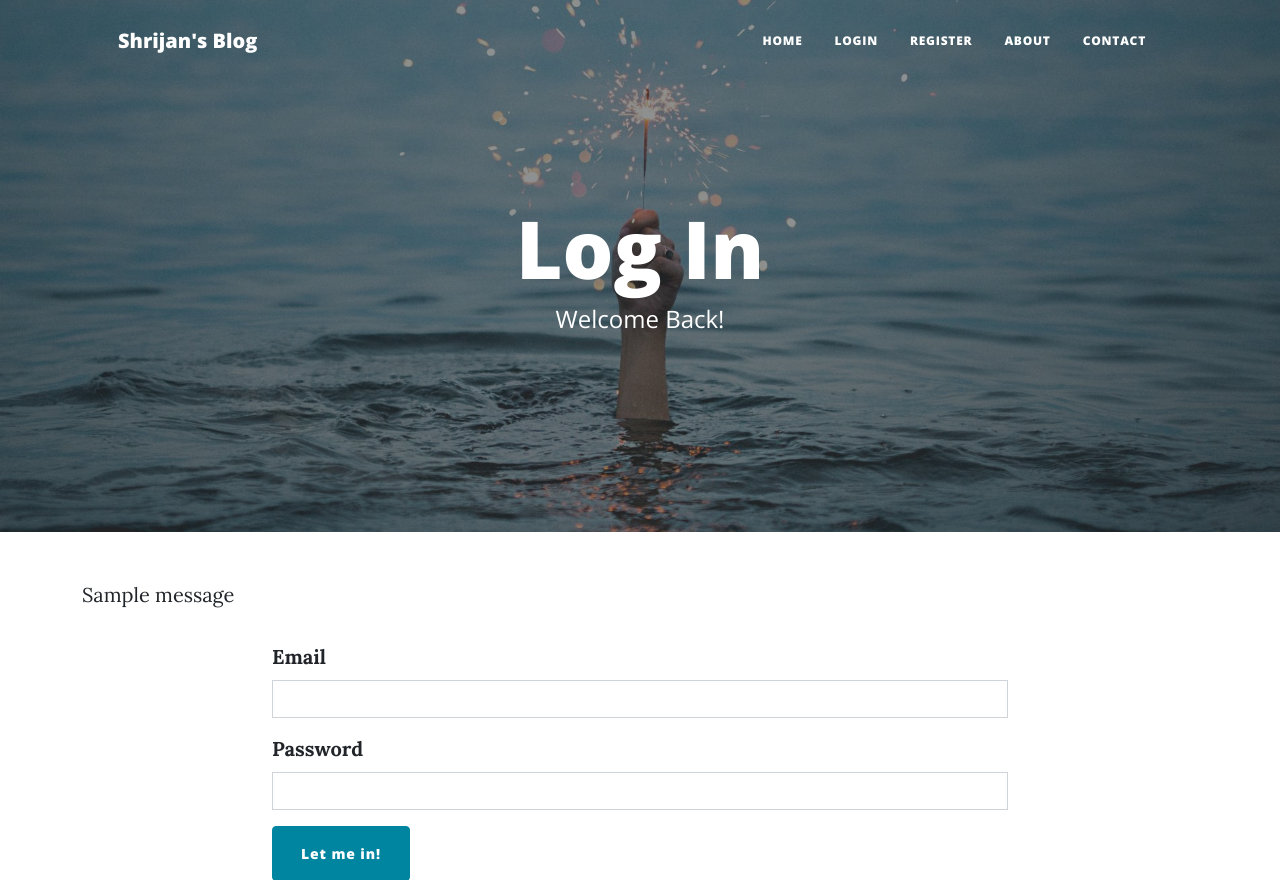
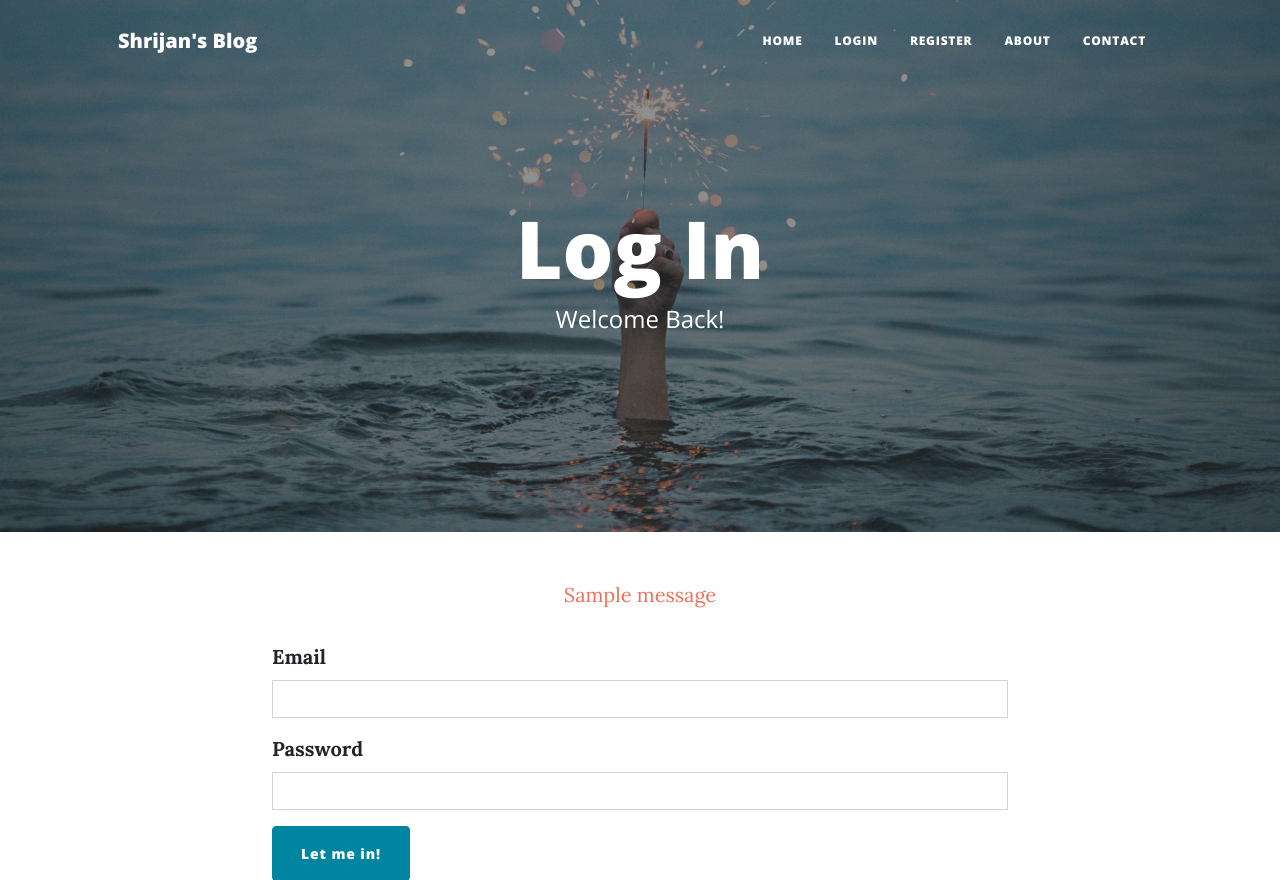
Before and after one commit to shrijanlakhey/blog, a Flask app: page /login in a window 1280 px wide. Shown: the top 880 px of the page. Run offline with Flask 3, Linux system fonts and the light colour scheme; tables that the repository leaves empty hold one stand-in row (values such as "Sample post"); one stand-in notice (Sample message) is shown; some libraries are stand-ins or nearby versions.

Commit message:
add flash class to message

```diff
--- a/templates/login.html
+++ b/templates/login.html
@@ -26,7 +26,7 @@
           {% with messages = get_flashed_messages() %}
             {% if messages %}
               {% for message in messages %}
-                <p>{{ message }}</p>
+                <p class="flash">{{ message }}</p>
               {% endfor %}
             {% endif %}
           {% endwith %}
```
